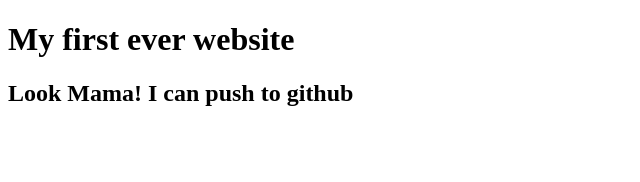
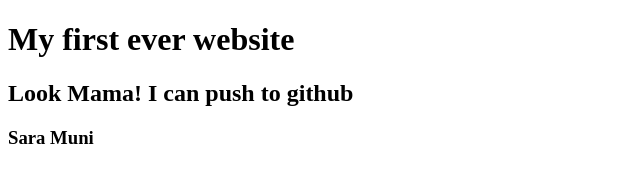
Before and after one commit to shahadatweb/my-first-website, a plain HTML site: page index.html in a window 1280 px wide. Shown: the whole page, without its empty margins (0-640 px from the left). Drawn offline with Linux system fonts and the light colour scheme.

Commit message:
meyer name

```diff
--- a/index.html
+++ b/index.html
@@ -9,6 +9,7 @@
 <body>
     <h1>My first ever website</h1>
     <h2>Look Mama! I can push to github</h2>
+    <h3>Sara Muni</h3>
 
 </body>
 </html>
```
